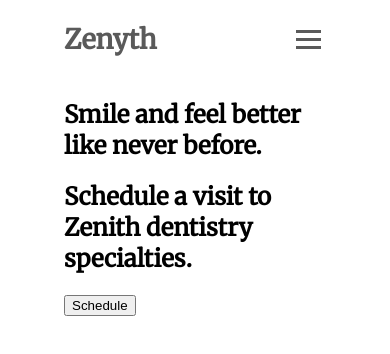
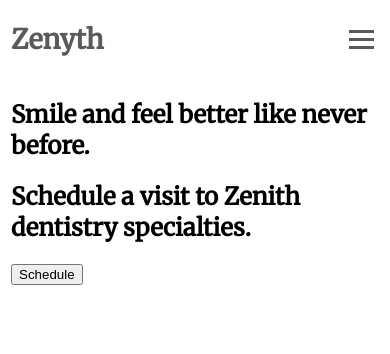
Before and after one commit to gxlpes/zenyth-project, a website built with Parcel: page src/index.html in a window 390 px wide. Shown: the top 354 px of the page. Built offline with nearby package versions, Linux system fonts and the light colour scheme.

Commit message:
Max-width setup

```diff
--- a/src/scss/layouts/_navbar.scss
+++ b/src/scss/layouts/_navbar.scss
@@ -4,7 +4,6 @@ nav {
   display: flex;
   align-items: center;
   justify-content: space-between;
-  padding-inline: clamp(0rem, 4rem, 5rem);
   color: i.$clr-text;
 
   .logo {
--- a/src/scss/main.scss
+++ b/src/scss/main.scss
@@ -15,9 +15,11 @@ body {
   display: flex;
   flex-direction: column;
   font-family: i.$font-family;
+  max-width: 45rem;
 }
 
-content {
-  max-width: 90rem;
-  margin-inline: clamp(2rem, 4rem, 15rem);
+@media screen and (max-width: 764px) {
+  body {
+    max-width: 23rem;
+  }
 }
```
Also changed, not shown: dist/index.html, 3 other files.
